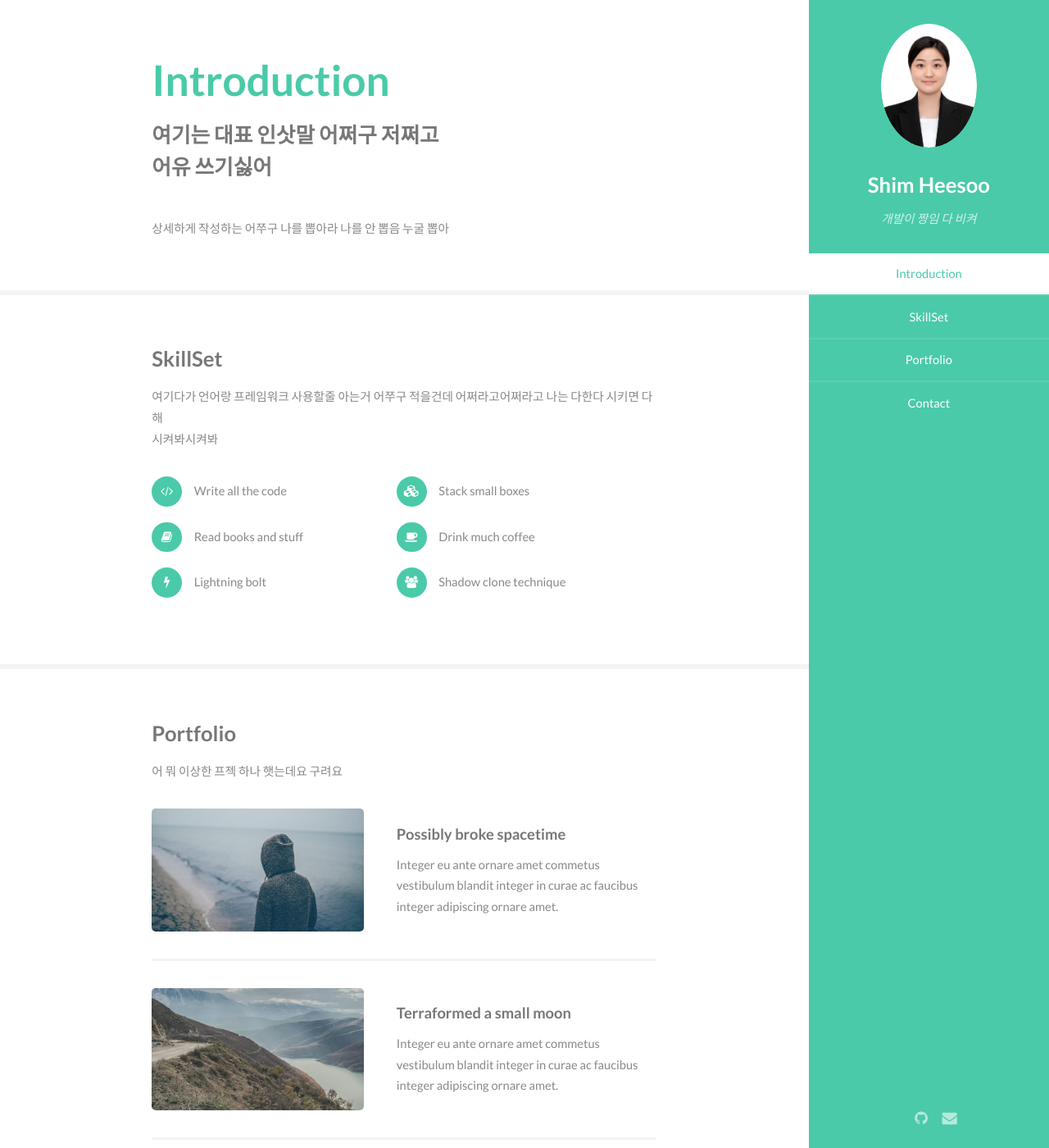
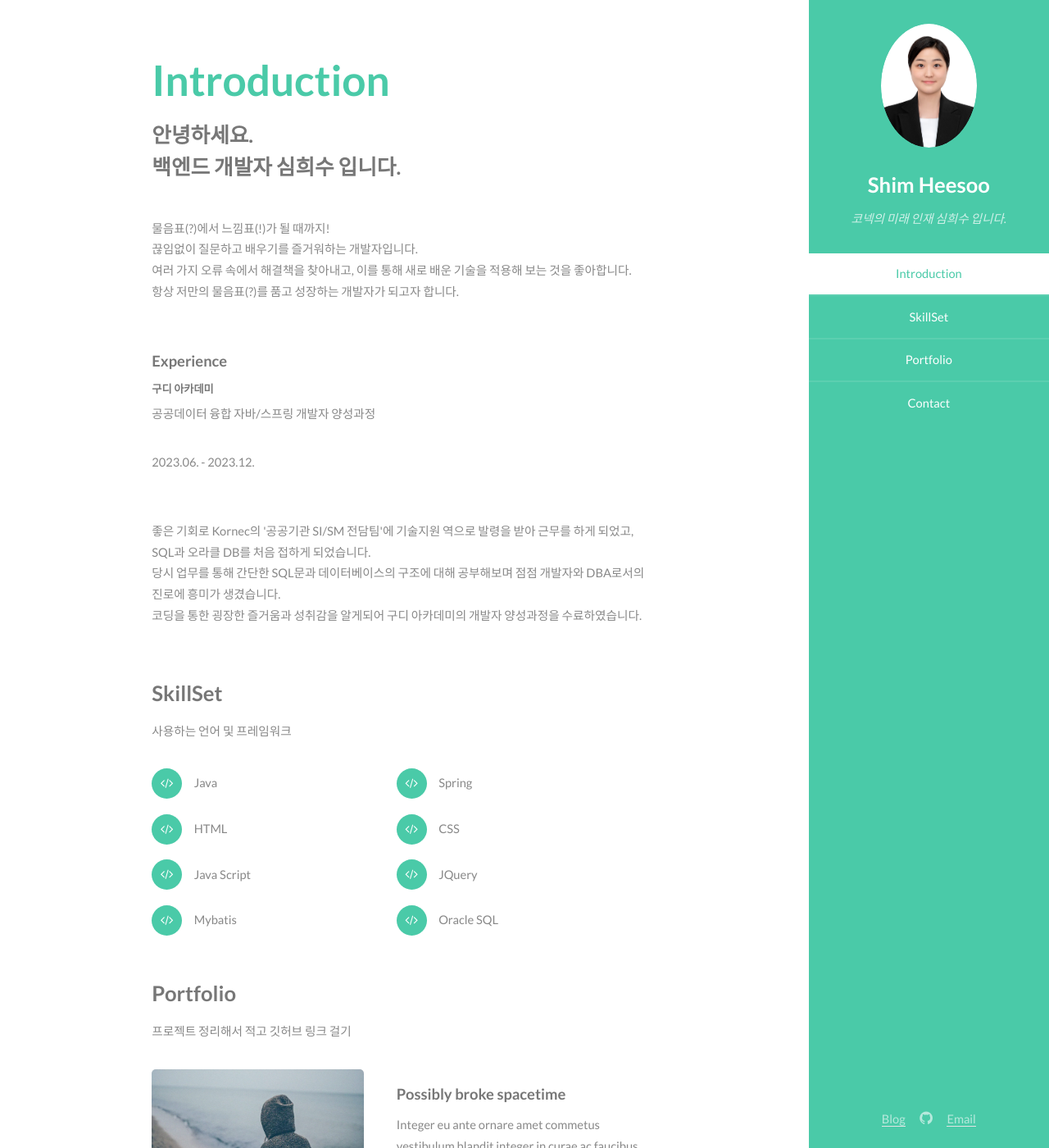
Before and after one commit to CHeessoo/CHeessoo.github.io, a Jekyll site: the page built from index.html, in a window 1280 px wide and 1400 px high. Shown: the whole window at 82% size. Built offline with Jekyll 4.4.1, drawn with Linux system fonts in a browser that asks for light colours.

Commit message:
Update detail info

```diff
--- a/_includes/header.html
+++ b/_includes/header.html
@@ -3,7 +3,7 @@
         <header>
             <span class="image avatar"><img src="{{ site.baseurl }}/images/myPhoto.jpg" alt="" /></span>
             <h1 id="logo"><a href="{{ site.baseurl }}/">Shim Heesoo</a></h1>
-            <p>개발이 짱임 다 비켜</p>
+            <p>코넥의 미래 인재 심희수 입니다.</p>
         </header>
         <nav id="nav">
             <ul>
@@ -15,9 +15,9 @@
         </nav>
         <footer>
             <ul class="icons">
-                <li><a href="https://velog.io/@gabriela/series" class="icon fa-blogger-b"><span class="label"><i class="fa-brands fa-blogger"></i></span></a></li>
+                <li><a href="https://velog.io/@gabriela/series" class="fas fa-blogger-b"><span class="label">Blog</span></a></li>
                 <li><a href="https://github.com/CHeessoo" class="icon fa-github"><span class="label">Github</span></a></li>
-                <li><a href="#" class="icon fa-envelope"><span class="label">Email</span></a></li>
+                <li><a href="https://velog.io/@gabriela/series" class="fab fa-blogger-b"><span class="label">Email</span></a></li>
             </ul>
         </footer>
     </section>
--- a/index.html
+++ b/index.html
@@ -8,9 +8,26 @@ layout: default
     <div class="container">
         <header class="major">
                 <h2>Introduction</h2>
-                <p>여기는 대표 인삿말 어쩌구 저쩌고 <br/> 어유 쓰기싫어</p>
+                <p>안녕하세요. <br/> 백엔드 개발자 심희수 입니다.</p>
             </header>
-            <p>상세하게 작성하는 어쭈구 나를 뽑아라 나를 안 뽑음 누굴 뽑아</p>
+            <p>
+                물음표(?)에서 느낌표(!)가 될 때까지!<br/>
+                끊임없이 질문하고 배우기를 즐거워하는 개발자입니다.</br>
+                여러 가지 오류 속에서 해결책을 찾아내고, 이를 통해 새로 배운 기술을 적용해 보는 것을 좋아합니다.</br>
+                항상 저만의 물음표(?)를 품고 성장하는 개발자가 되고자 합니다.
+            </p>
+            <br class="inner">
+                <h4>Experience</h4>
+                <h5>구디 아카데미</h5>
+                <p>공공데이터 융합 자바/스프링 개발자 양성과정</p>
+                <p>2023.06. - 2023.12.</p>
+                <br>
+                    좋은 기회로 Kornec의 '공공기관 SI/SM 전담팀'에 기술지원 역으로 발령을 받아 근무를 하게 되었고,</br>
+                    SQL과 오라클 DB를 처음 접하게 되었습니다.<br/>
+                    당시 업무를 통해 간단한 SQL문과 데이터베이스의 구조에 대해 공부해보며 점점 개발자와 DBA로서의 진로에 흥미가 생겼습니다.</br>
+                    코딩을 통한 굉장한 즐거움과 성취감을 알게되어 구디 아카데미의 개발자 양성과정을 수료하였습니다.
+                </p>
+            </div>
         </div>
     </section>
 
@@ -18,14 +35,16 @@ layout: default
     <section id="two">
         <div class="container">
             <h3>SkillSet</h3>
-            <p>여기다가 언어랑 프레임워크 사용할줄 아는거 어쭈구 적을건데 어쩌라고어쩌라고 나는 다한다 시키면 다해 <br/> 시켜봐시켜봐</p>
+            <p>사용하는 언어 및 프레임워크</p>
             <ul class="feature-icons">
-                <li class="fa-code">Write all the code</li>
-                <li class="fa-cubes">Stack small boxes</li>
-                <li class="fa-book">Read books and stuff</li>
-                <li class="fa-coffee">Drink much coffee</li>
-                <li class="fa-bolt">Lightning bolt</li>
-                <li class="fa-users">Shadow clone technique</li>
+                <li class="fa-code">Java</li>
+                <li class="fa-code">Spring</li>
+                <li class="fa-code">HTML</li>
+                <li class="fa-code">CSS</li>
+                <li class="fa-code">Java Script</li>
+                <li class="fa-code">JQuery</li>
+                <li class="fa-code">Mybatis</li>
+                <li class="fa-code">Oracle SQL</li>
             </ul>
         </div>
     </section>
@@ -34,7 +53,7 @@ layout: default
     <section id="three">
         <div class="container">
             <h3>Portfolio</h3>
-            <p>어 뭐 이상한 프젝 하나 햇는데요 구려요</p>
+            <p>프로젝트 정리해서 적고 깃허브 링크 걸기</p>
             <div class="features">
                 <article>
                     <a href="#" class="image"><img src="images/pic01.jpg" alt="" /></a>
```
Also changed, not shown: other parts of index.html (+0 -1 lines).
